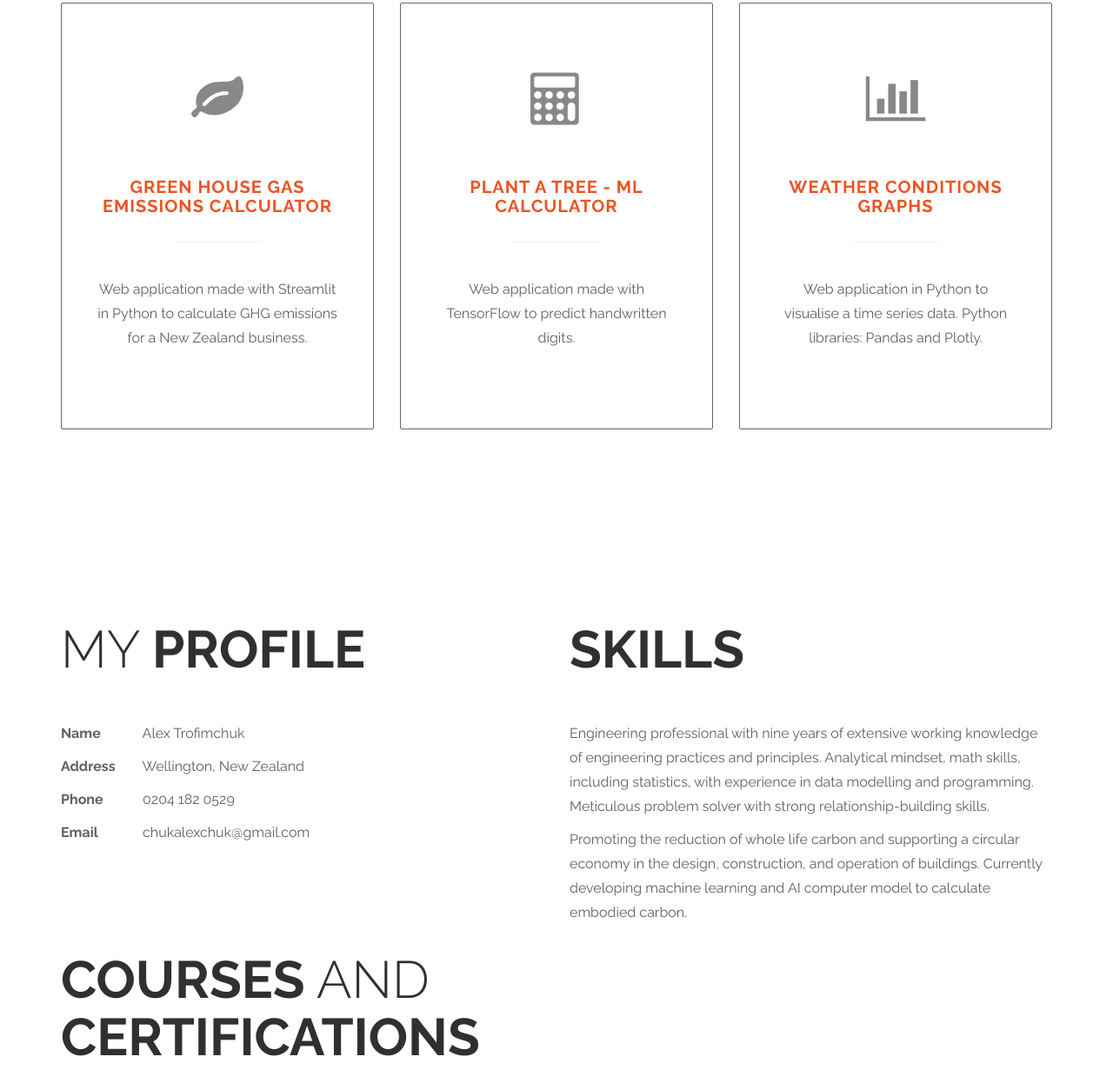
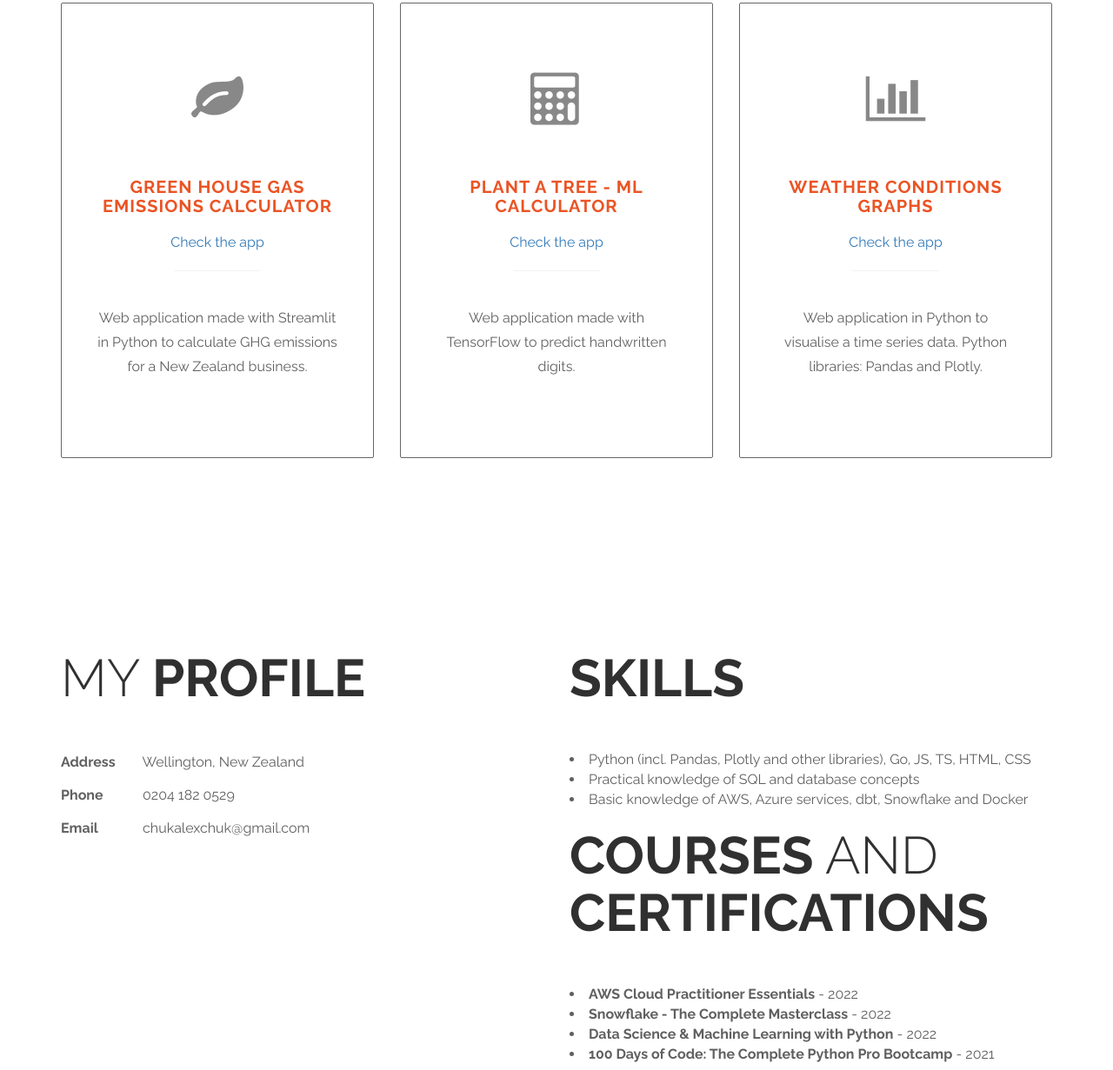
Before and after one commit to chukalexchuk/alextrofimchuk.github.io, a plain HTML site: page index.html in a window 1280 px wide. Shown: the part 1033-2264 px from the top of the page at 87% size. Drawn offline with Linux system fonts and the light colour scheme.

Commit message:
Added links to projects. Changed About me

```diff
--- a/index.html
+++ b/index.html
@@ -77,6 +77,7 @@ https://templatemo.com/tm-464-ultra-profile
 					<div class="work-wrapper">
 						<i class="fa fa-leaf"></i>
 						<h3 class="text-uppercase tm-work-h3">Green House Gas emissions calculator</h3>
+						<a href="https://share.streamlit.io/chukalexchuk/ghg_emissions/app.py" target="_blank">Check the app</a>
 						<hr>
 						<p>Web application made with Streamlit in Python to calculate GHG emissions for a New Zealand business.</p>
 					</div>
@@ -85,6 +86,7 @@ https://templatemo.com/tm-464-ultra-profile
 					<div class="work-wrapper">
 						<i class="fa fa-calculator"></i>
 						<h3 class="text-uppercase tm-work-h3">Plant a tree - ML calculator</h3>
+						<a href="https://chukalexchuk.github.io/machine_learning/" target="_blank">Check the app</a>
 						<hr>
 						<p>Web application made with TensorFlow to predict handwritten digits.</p>
 					</div>
@@ -93,6 +95,7 @@ https://templatemo.com/tm-464-ultra-profile
 					<div class="work-wrapper">
 						<i class="fa fa-bar-chart"></i>
 						<h3 class="text-uppercase tm-work-h3">Weather conditions graphs</h3>
+						<a href="https://share.streamlit.io/chukalexchuk/sql_weather/main/app.py" target="_blank">Check the app</a>
 						<hr>
 						<p>Web application in Python to visualise a time series data. Python libraries: Pandas and Plotly.</p>
 					</div>
@@ -108,15 +111,15 @@ https://templatemo.com/tm-464-ultra-profile
 			<div class="row">
 				<div class="col-md-6 col-sm-6">
 					<h2 class="title">My <strong>Profile</strong></h2>
-					<p><span class="tm-info-label">Name</span> Alex Trofimchuk</p>
 					<p><span class="tm-info-label">Address</span> Wellington, New Zealand</p>
 					<p><span class="tm-info-label">Phone</span> 0204 182 0529</p>
 					<p><span class="tm-info-label">Email</span> chukalexchuk@gmail.com</p>
 				</div>
 				<div class="col-md-6 col-sm-6">
 					<h2 class="title"><strong>Skills</strong> </h2>
-					<p>Engineering professional with nine years of extensive working knowledge of engineering practices and principles. Analytical mindset, math skills, including statistics, with experience in data modelling and programming. Meticulous problem solver with strong relationship-building skills.</p>
-					<p>Promoting the reduction of whole life carbon and supporting a circular economy in the design, construction, and operation of buildings. Currently developing machine learning and AI computer model to calculate embodied carbon.</p>
+					<li>Python (incl. Pandas, Plotly and other libraries), Go, JS, TS, HTML, CSS</li>
+					<li>Practical knowledge of SQL and database concepts</li>
+					<li>Basic knowledge of AWS, Azure services, dbt, Snowflake and Docker</li>
 				</div>
 				<div class="col-md-6 col-sm-6">
 					<h2 class="title"><strong>Courses</strong>  and <strong>Certifications</strong></h2>
@@ -140,6 +143,7 @@ https://templatemo.com/tm-464-ultra-profile
 						<h1 class="tm-red-text">Data <strong>Engineer</strong></h1>
 					</div>
 					<p>I learned to code with different online courses, stackoverflow and just googling my errors. Each project has added new skills to my knowledge.</p>
+					<p>Analytical mindset, math skills, including statistics. Excel at data transformation and analysis. Always ready to learn new skills.</p>
 				</div>
 			</div>
 		</div>
```
